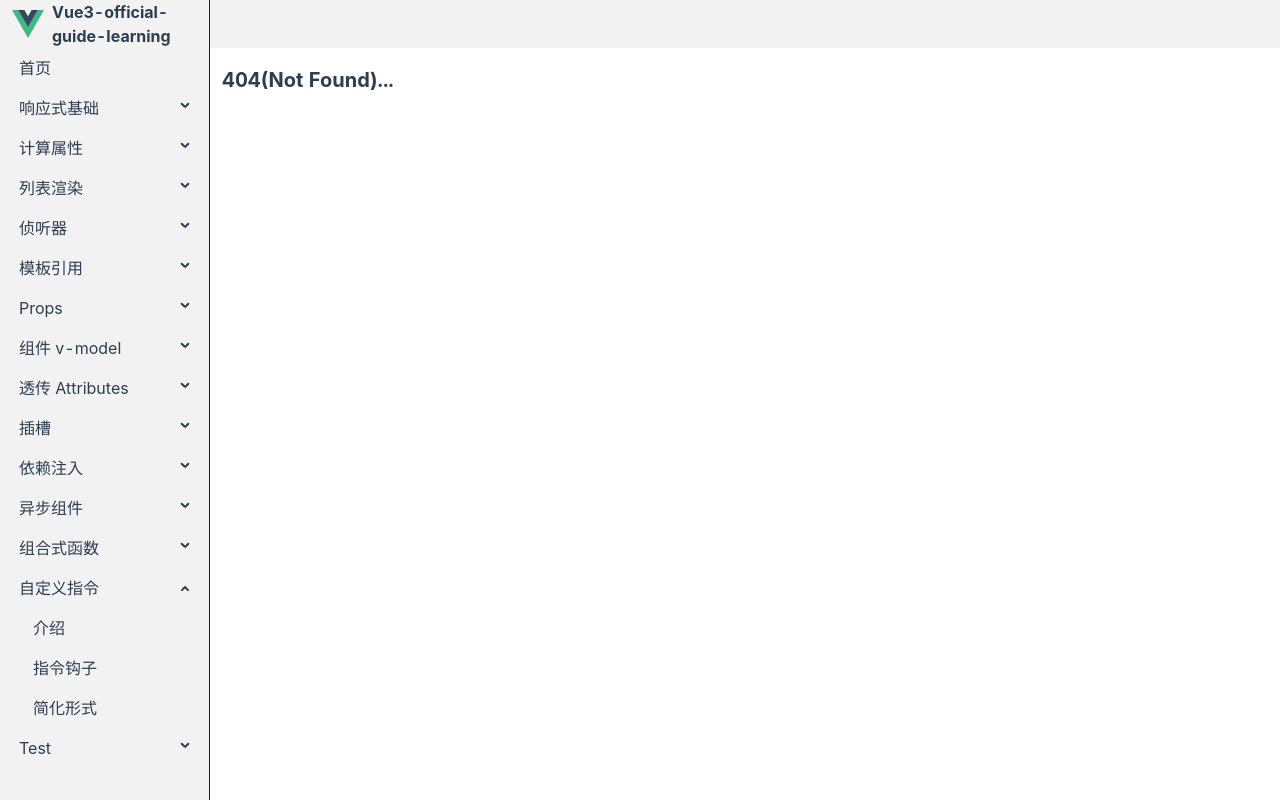
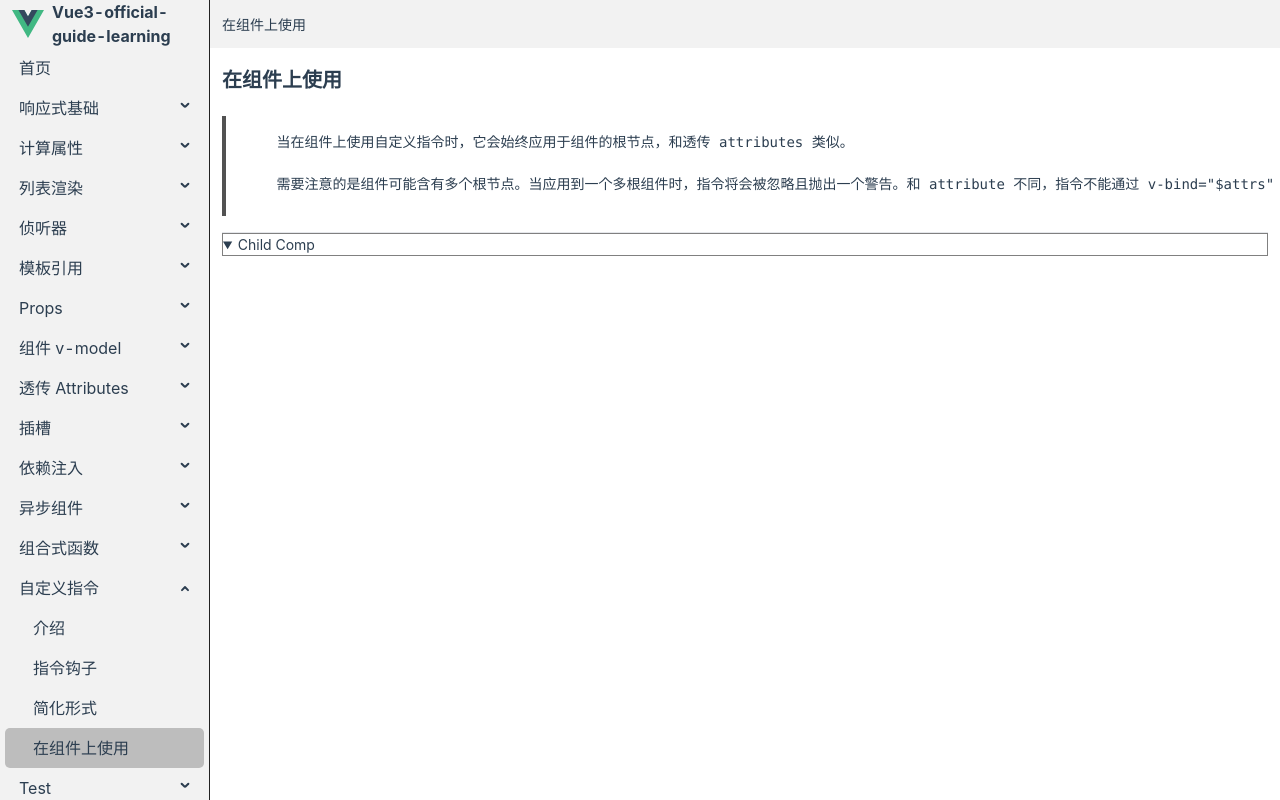
Before and after one commit to yuanlee301415/vue3-official-guide-learning, a Vue app: page /custom-directives/usage-on-components in a window 1280 px wide. Before the commit this address had no page. Built offline with nearby package versions, Linux system fonts and the light colour scheme.

Commit message:
自定义指令》在组件上使用

```diff
--- a/src/router/routes/modules/custom-directives.js
+++ b/src/router/routes/modules/custom-directives.js
@@ -29,6 +29,13 @@ const CUSTOM_DIRECTIVES_ROUTE = {
         title: '简化形式',
       },
     },
+    {
+      path: 'usage-on-components',
+      component: () => import('@/views/custom-directives/usage-on-components/index.vue'),
+      meta: {
+        title: '在组件上使用',
+      },
+    },
   ],
 }
 
--- /dev/null
+++ b/src/views/custom-directives/usage-on-components/ChildComp.vue
@@ -0,0 +1,9 @@
+<script setup></script>
+
+<template>
+  <details open>
+    <summary>Child Comp</summary>
+  </details>
+</template>
+
+<style scoped lang="less"></style>
--- /dev/null
+++ b/src/views/custom-directives/usage-on-components/index.vue
@@ -0,0 +1,28 @@
+<script setup>
+import ChildComp from './ChildComp.vue'
+
+defineOptions({ name: 'usage-on-components' })
+
+const vBorder = (el) => {
+  el.style.borderColor = 'gray'
+  el.style.borderWidth = '1px'
+}
+</script>
+
+<template>
+  <div>
+    <h1>在组件上使用</h1>
+
+    <pre>
+      当在组件上使用自定义指令时，它会始终应用于组件的根节点，和透传 attributes 类似。
+
+      需要注意的是组件可能含有多个根节点。当应用到一个多根组件时，指令将会被忽略且抛出一个警告。和 attribute 不同，指令不能通过 v-bind="$attrs" 来传递给一个不同的元素。
+    </pre>
+
+    <hr />
+
+    <ChildComp v-border />
+  </div>
+</template>
+
+<style scoped lang="less"></style>
```
